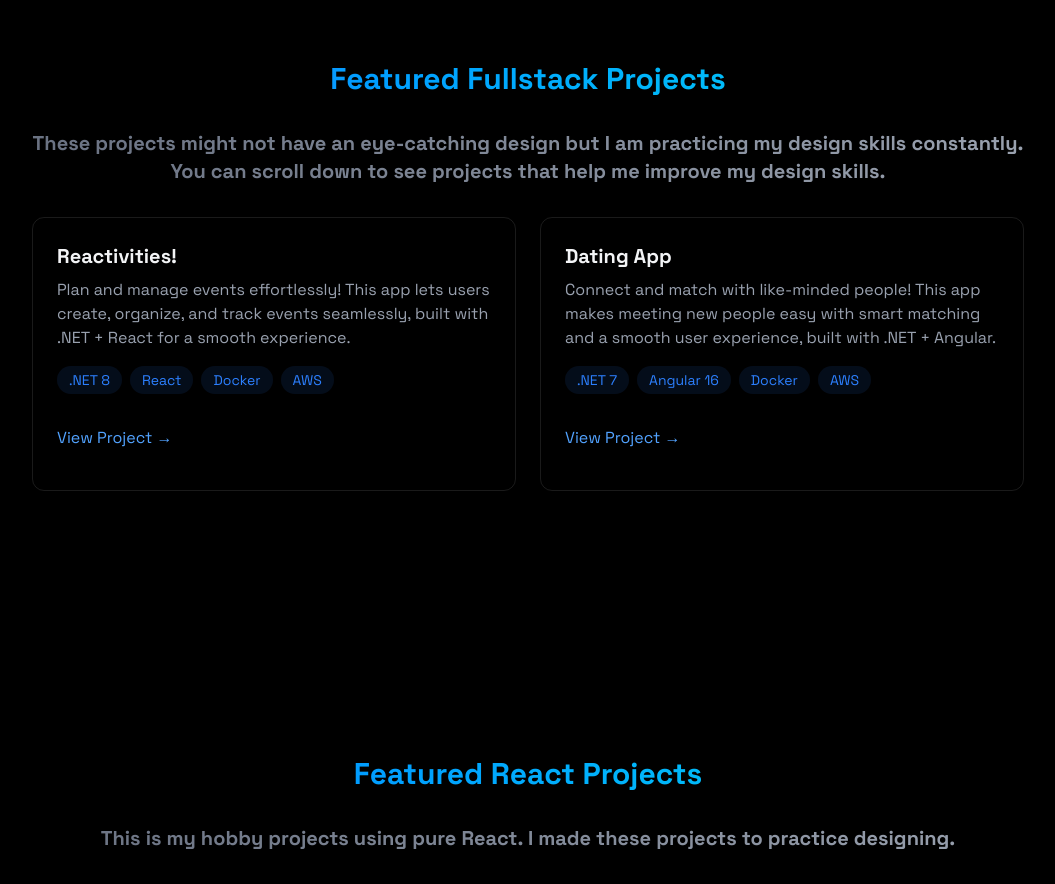
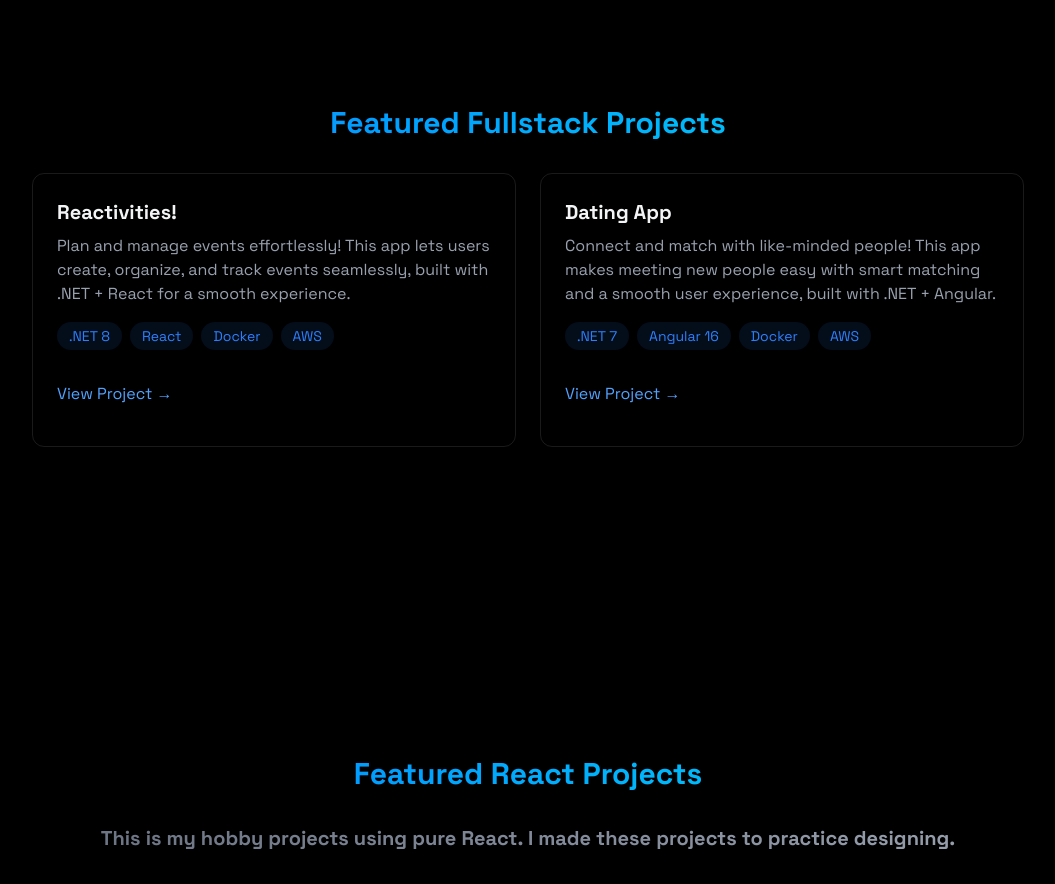
Before and after one commit to tanutv123/porfolio, a React (Vite) app: page / in a window 1280 px wide. Shown: the part 1800-2684 px from the top of the page, without its empty margins (112-1167 px from the left). Built offline with nearby package versions, Linux system fonts and the light colour scheme.

Commit message:
Add content

```diff
--- a/src/components/sections/Projects.jsx
+++ b/src/components/sections/Projects.jsx
@@ -16,11 +16,11 @@ export const Projects = () => {
             {" "}
             Featured Fullstack Projects
           </h2>
-          <h3 className="text-xl font-bold mb-8 bg-gradient-to-r from-gray-500 to-gray-400 bg-clip-text text-transparent text-center">
-            {" "}
-            These projects might not have an eye-catching design but I am practicing my design skills constantly.
-            You can scroll down to see projects that help me improve my design skills.
-          </h3>
+          {/*<h3 className="text-xl font-bold mb-8 bg-gradient-to-r from-gray-500 to-gray-400 bg-clip-text text-transparent text-center">*/}
+          {/*  {" "}*/}
+          {/*  These projects might not have an eye-catching design but I am practicing my design skills constantly.*/}
+          {/*  You can scroll down to see projects that help me improve my design skills.*/}
+          {/*</h3>*/}
           <RedirectModal open={reactOpen} setOpen={setReactOpen} link={'http://ec2-54-153-171-0.ap-southeast-2.compute.amazonaws.com:8080/'} imageLink={'/instruction.png'} />
           <div className="grid grid-cols-1 md:grid-cols-2 gap-6">
             <div className="p-6 rounded-xl border border-white/10 hover:-translate-y-1 hover:border-blue-500/30 hover:shadow-[0_2px_8px_rgba(59,130,246,0.2)] transition">
```
